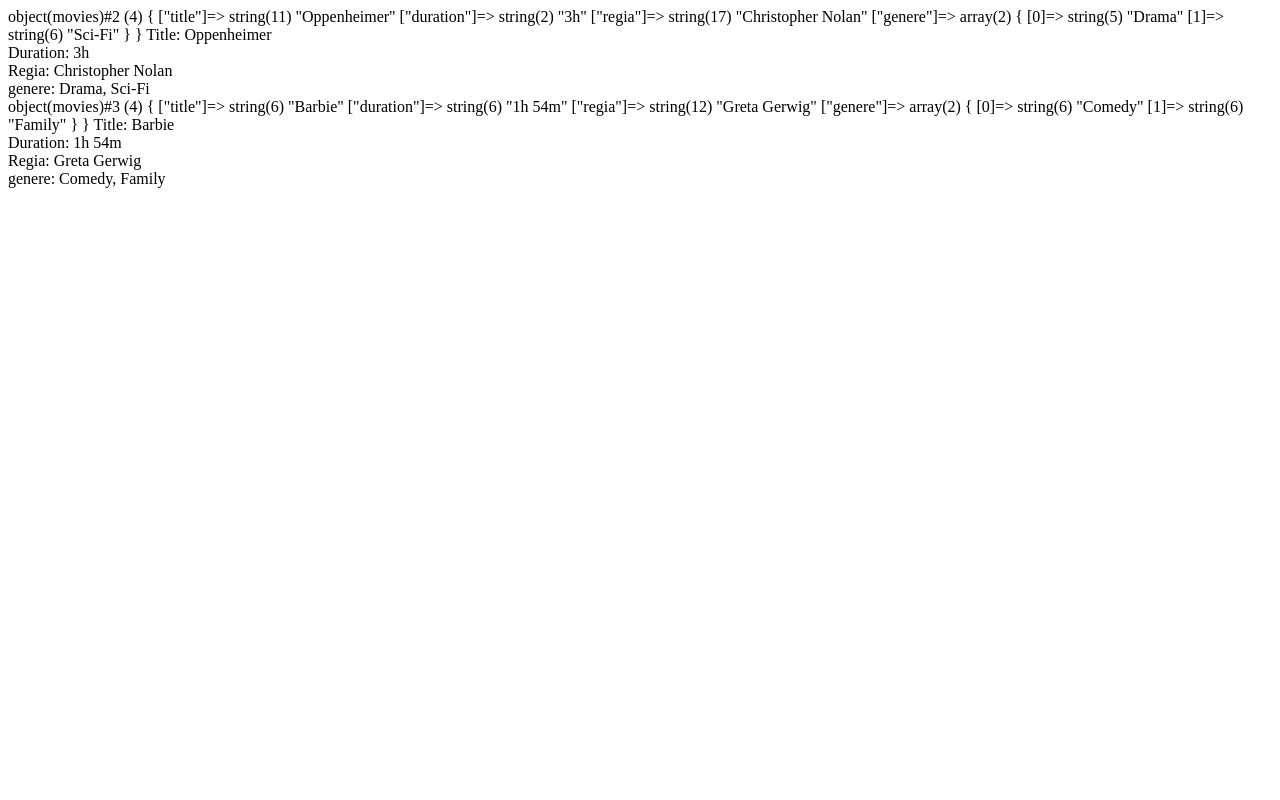
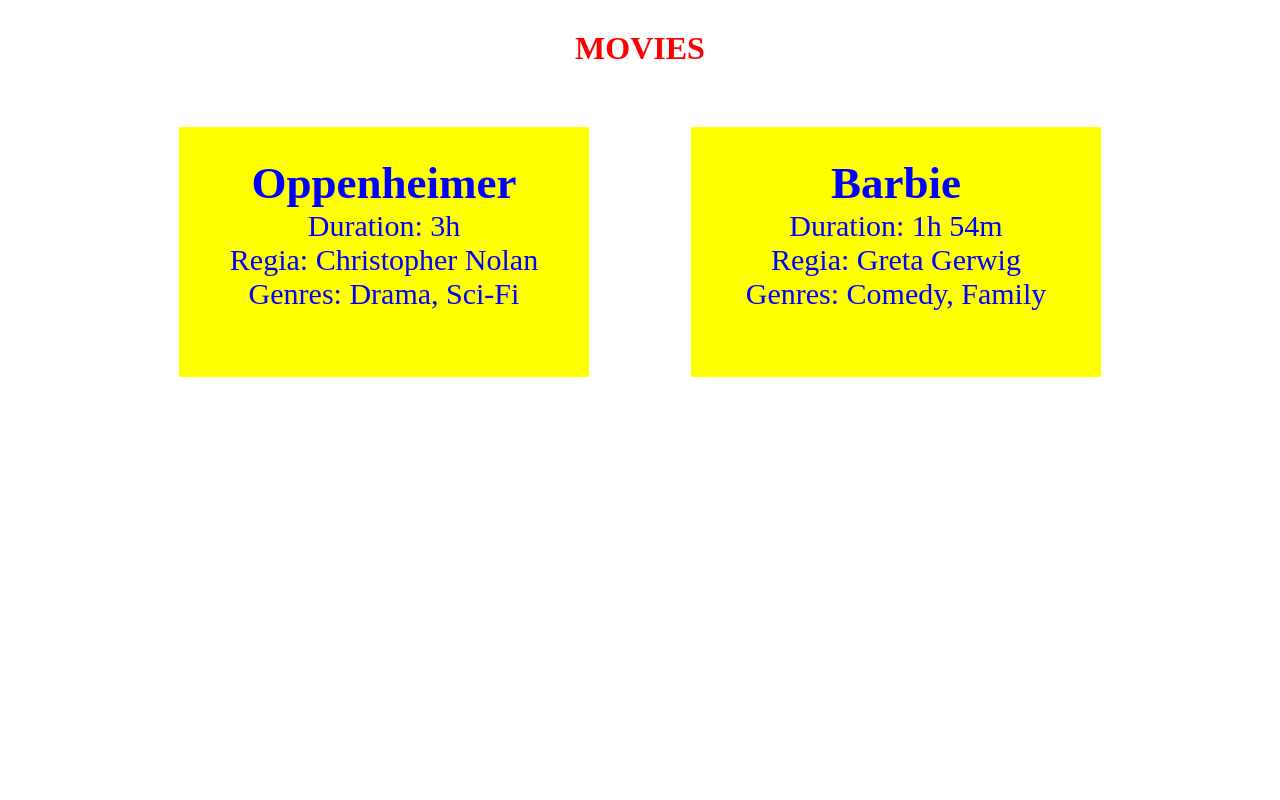
Before and after one commit to MembriniLuca29/php-oop-1, a PHP site: page / in a window 1280 px wide. Run offline with PHP 8.4, Linux system fonts and the light colour scheme.

Commit message:
bonus 2 parziale

```diff
--- a/index.php
+++ b/index.php
@@ -1,25 +1,33 @@
-<?php
-require_once __DIR__.'/classes/movies.php';
 
-$Oppenheimer = new Movies('Oppenheimer', '3h', 'Christopher Nolan', ['Drama', 'Sci-Fi']);
-var_dump($Oppenheimer);
-$Oppenheimer->details();
-
-$Barbie = new Movies('Barbie', '1h 54m', 'Greta Gerwig', ['Comedy', 'Family']);
-
-var_dump($Barbie);
-$Barbie->details();
-?>
 
 <!DOCTYPE html>
 <html lang="en">
 <head>
     <meta charset="UTF-8">
     <meta name="viewport" content="width=device-width, initial-scale=1.0">
-    <title>PHP OOP 1
-</title>
+    <title>PHP OOP 1</title>
+    <link rel="stylesheet" href="style.css">
 </head>
 <body>
+    <h1>MOVIES</h1>
+    <div class="container">
+        <?php
+        require_once __DIR__.'/classes/movies.php';
 
+        $Oppenheimer = new Movies('Oppenheimer', '3h', 'Christopher Nolan', ['Drama', 'Sci-Fi']);
+        $Barbie = new Movies('Barbie', '1h 54m', 'Greta Gerwig', ['Comedy', 'Family']);
+
+        $movies = [$Oppenheimer, $Barbie];
+
+        foreach ($movies as $movie) {
+            echo '<div class="card">';
+            echo '<h2>' . $movie->title . '</h2>';
+            echo '<p>Duration: ' . $movie->duration . '</p>';
+            echo '<p>Regia: ' . $movie->regia . '</p>';
+            echo '<p>Genres: ' . implode(", ", $movie->genere) . '</p>';
+            echo '</div>';
+        }
+        ?>
+    </div>
 </body>
 </html>
--- /dev/null
+++ b/style.css
@@ -0,0 +1,27 @@
+*{
+    margin: 0;
+    box-sizing: border-box;
+}
+h1{
+    text-align: center;
+    color: red;
+    margin-top: 30px;
+    margin-bottom: 60px;
+}
+.container{
+    width: 80%;
+    margin: 0 auto;
+    display: flex;
+    justify-content: space-around;
+    align-items: center;
+}
+
+.card{
+    width: 40%;
+    text-align: center;
+    font-size: 30px;
+    min-height: 250px;
+    background-color: yellow;
+    color: blue;
+    padding-top: 30px;
+}
```
